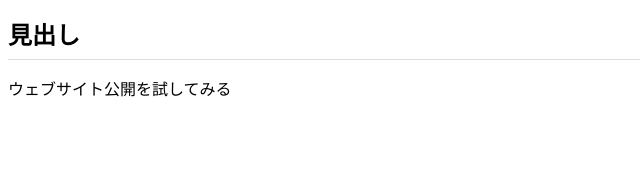
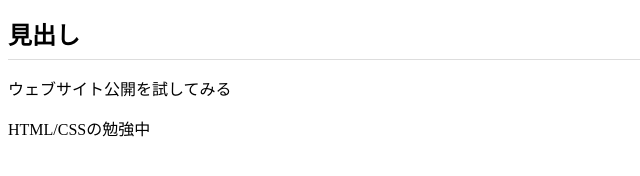
Before and after one commit to asanonce/asanonce.github.io, a plain HTML site: page index.html in a window 1280 px wide. Shown: the whole page, without its empty margins (0-640 px from the left). Drawn offline with Linux system fonts and the light colour scheme.

Commit message:
Add files via upload

```diff
--- a/index.html
+++ b/index.html
@@ -8,5 +8,6 @@
 <body>
     <h1>見出し</h1>
     <p>ウェブサイト公開を試してみる</p>
+    <p>HTML/CSSの勉強中</p>
 </body>
 </html>
```
